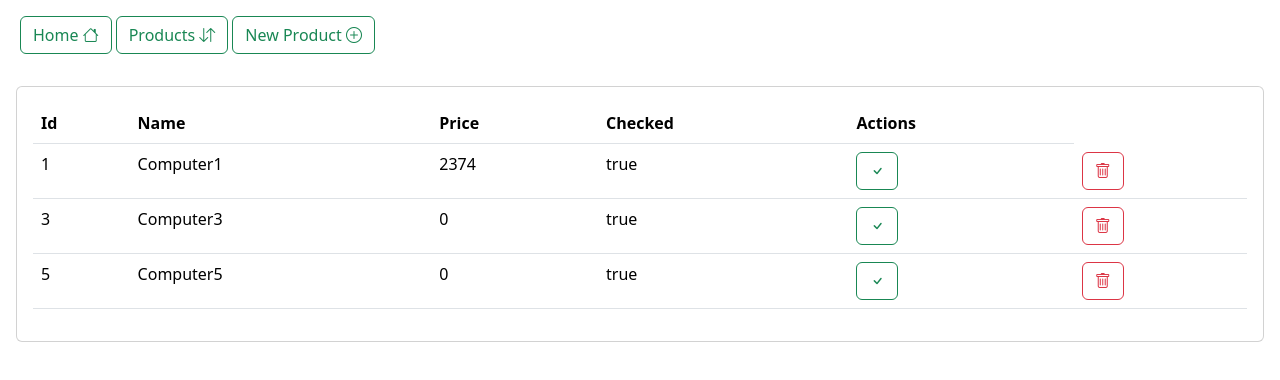
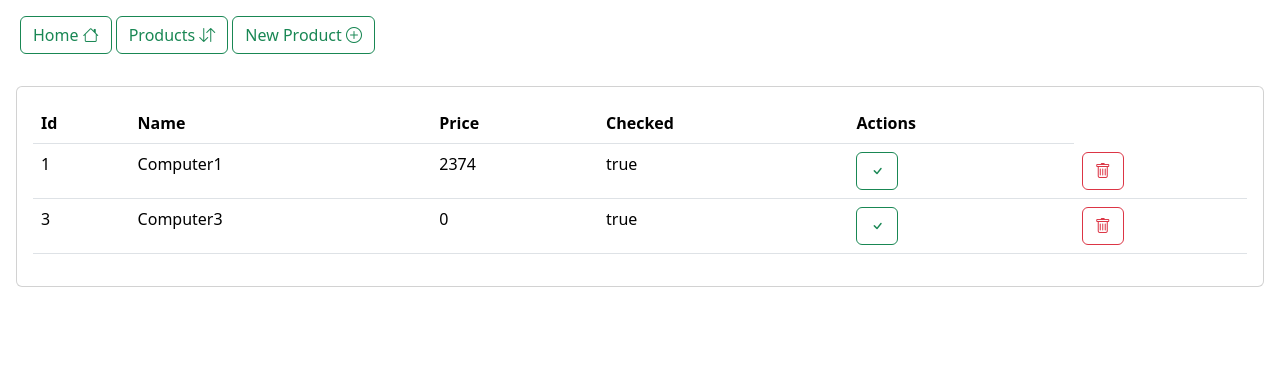
Before and after one commit to zoulou421/angular-app-basic-concept, an Angular app: page /products in a window 1280 px wide. Shown: the top 380 px of the page. Built offline with nearby package versions, Linux system fonts and the light colour scheme; data requests are answered from the project's data file.

Commit message:
added: best practises of delete method

```diff
--- a/data/db.json
+++ b/data/db.json
@@ -11,12 +11,6 @@
       "name": "Computer3",
       "price": 0,
       "checked": true
-    },
-    {
-      "id": "5",
-      "name": "Computer5",
-      "price": 0,
-      "checked": true
     }
   ]
 }
--- a/src/app/product/product.component.html
+++ b/src/app/product/product.component.html
@@ -12,7 +12,8 @@
           </tr>
         </thead>
         <tbody>
-          <tr *ngFor="let product of products$|async">
+          <!--tr *ngFor="let product of products$|async" REPLACE AS FOLLOW: -->
+          <tr *ngFor="let product of products">
             <td>{{product.id}}</td>
             <td>{{product.name}}</td>
             <td>{{product.price}}</td>
--- a/src/app/product/product.component.ts
+++ b/src/app/product/product.component.ts
@@ -24,7 +24,8 @@ export class ProductComponent implements OnInit{
     {id:1,name:"Computuer",price:4200,checked:true},
     {id:1,name:"Computuer",price:4300,checked:false}*/
  // ]
-  products$!:Observable<Array<ProductModel>>;
+ // products$!:Observable<Array<ProductModel>>; REPLACE AS FOLLOW:
+  products:Array<ProductModel>=[];// use it for delete also
 
   handleCheckProduct(product: ProductModel) {
    //  this.http.patch("http://localhost:8089/products/"+product.id, {checked:!product.checked})
@@ -75,13 +76,25 @@ export class ProductComponent implements OnInit{
         }
       });*/
      //or you can do this:
-    this.products$=this.productService.getProducts()
+   // this.products$=this.productService.getProducts()  REPLACE AS FOLLOW:
+    this.productService.getProducts()
+      .subscribe({
+        next:(data: any) =>{
+          this.products=data;
+        },
+        error:err => {
+          console.log(err);
+        }
+      });
+
   }
 
   handleDeleteProduct(product: ProductModel) {
+    if(confirm("Etes-vous sûr de vouloir supprimer ?"))
     this.productService.deleteProduct(product).subscribe({
       next:value => {
-        this.getProducts();
+        //this.getProducts();REPLACE AS FOLLOW:
+        this.products=this.products.filter(p=>p.id!=product.id);
       }
     })
   }
```
